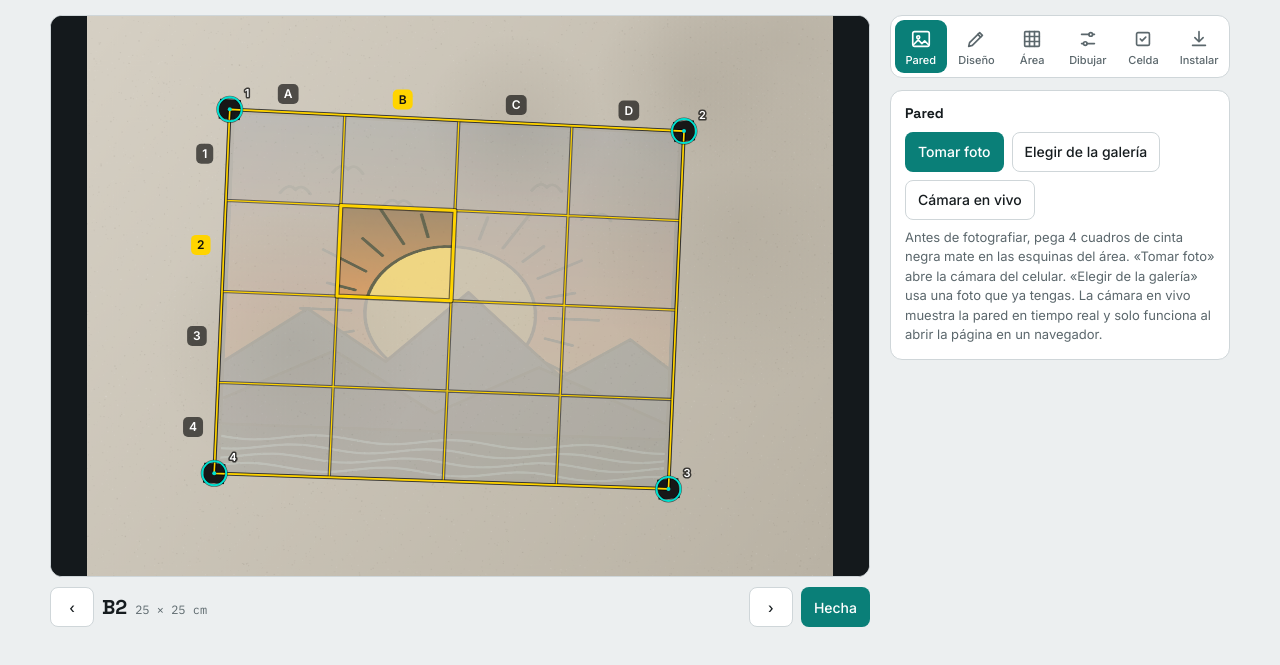
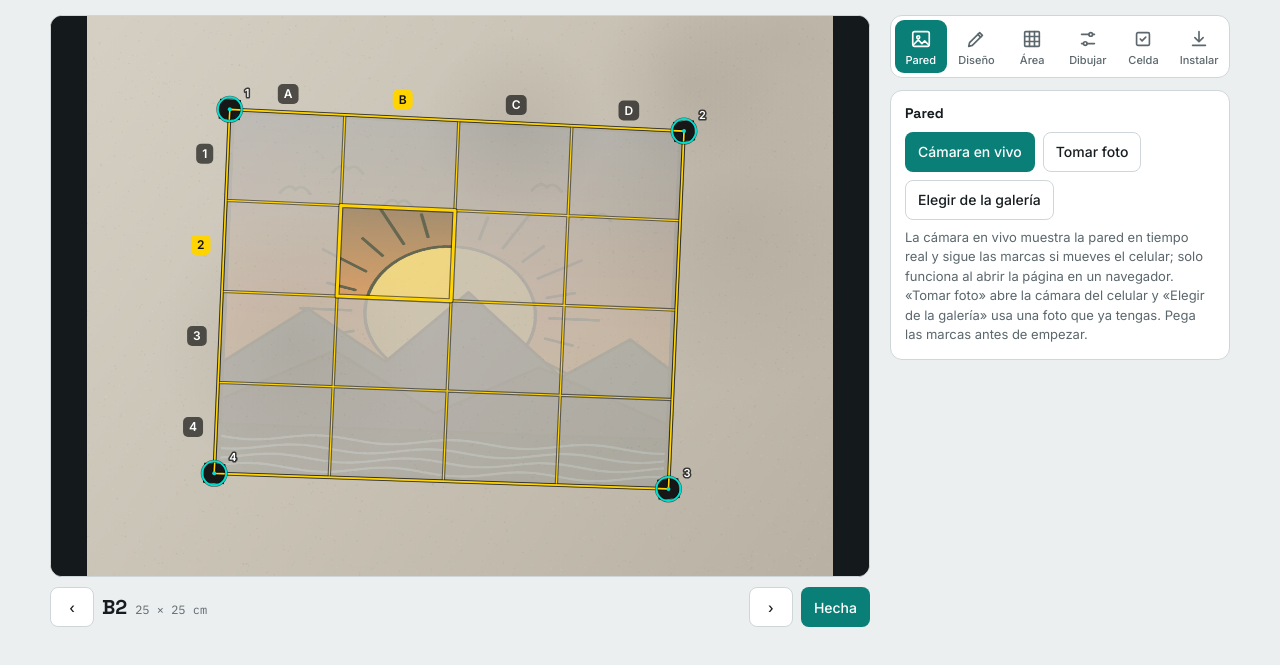
Before and after one commit to bjdavila09/trazamuro, a plain HTML site: page index.html in a window 1280 px wide. Shown: the part 55-720 px from the top of the page. Drawn offline with Linux system fonts and the light colour scheme.

Commit message:
Add files via upload

```diff
--- a/index.html
+++ b/index.html
@@ -169,11 +169,11 @@ html{padding-top:env(safe-area-inset-top,0px);padding-bottom:env(safe-area-inset
       <section class="step" data-tab="pared">
         <h2>Pared</h2>
         <div class="row">
-          <label class="btn primary"><input class="sr" id="wallCam" type="file" accept="image/*" capture="environment">Tomar foto</label>
+          <button class="btn primary" id="liveBtn" type="button">Cámara en vivo</button>
+          <label class="btn"><input class="sr" id="wallCam" type="file" accept="image/*" capture="environment">Tomar foto</label>
           <label class="btn"><input class="sr" id="wallFile" type="file" accept="image/*">Elegir de la galería</label>
-          <button class="btn" id="liveBtn" type="button">Cámara en vivo</button>
         </div>
-        <p class="help">Antes de fotografiar, pega 4 cuadros de cinta negra mate en las esquinas del área. «Tomar foto» abre la cámara del celular. «Elegir de la galería» usa una foto que ya tengas. La cámara en vivo muestra la pared en tiempo real y solo funciona al abrir la página en un navegador.</p>
+        <p class="help">La cámara en vivo muestra la pared en tiempo real y sigue las marcas si mueves el celular; solo funciona al abrir la página en un navegador. «Tomar foto» abre la cámara del celular y «Elegir de la galería» usa una foto que ya tengas. Pega las marcas antes de empezar.</p>
       </section>
 
       <section class="step" data-tab="diseno">
```
